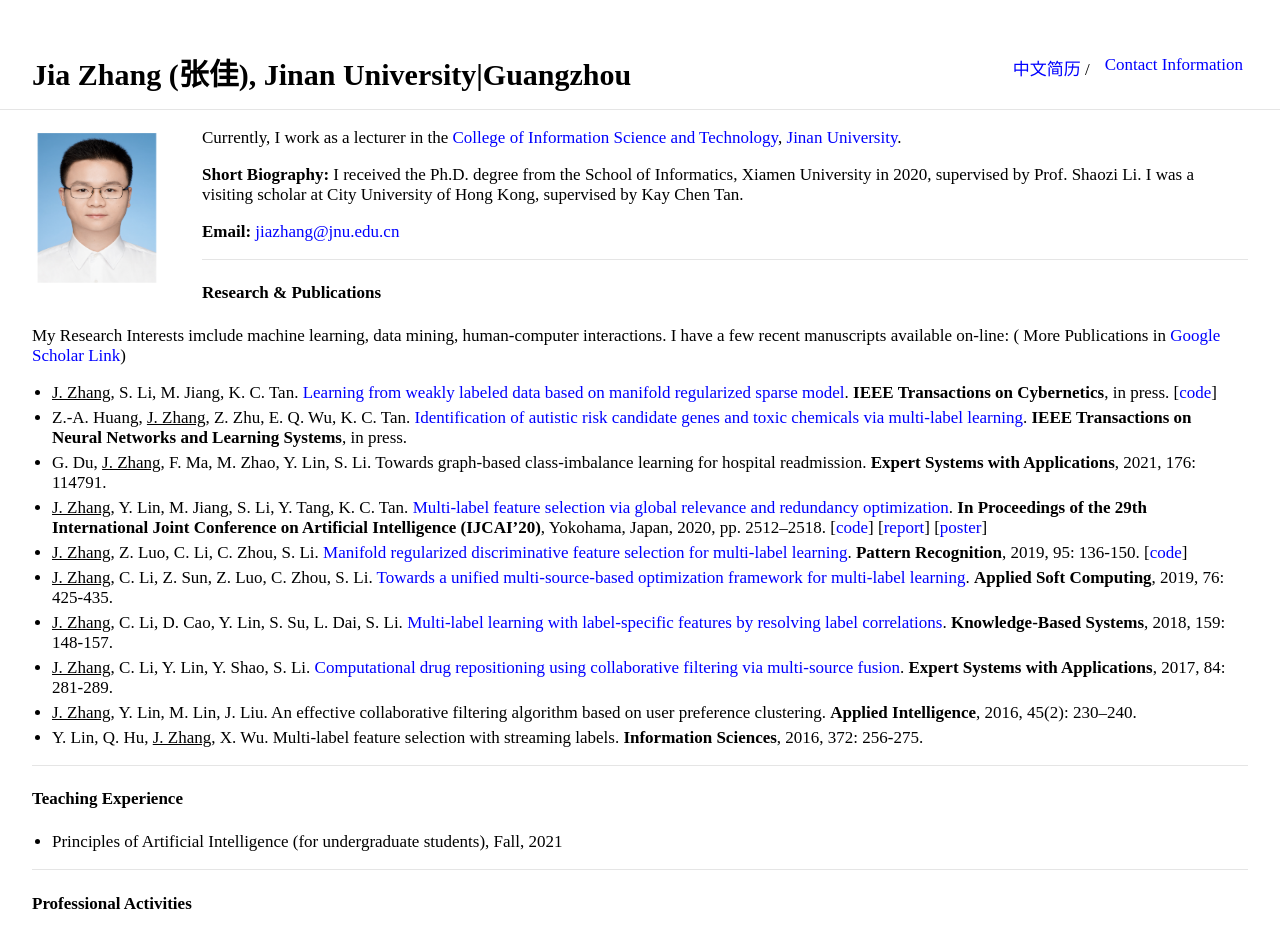
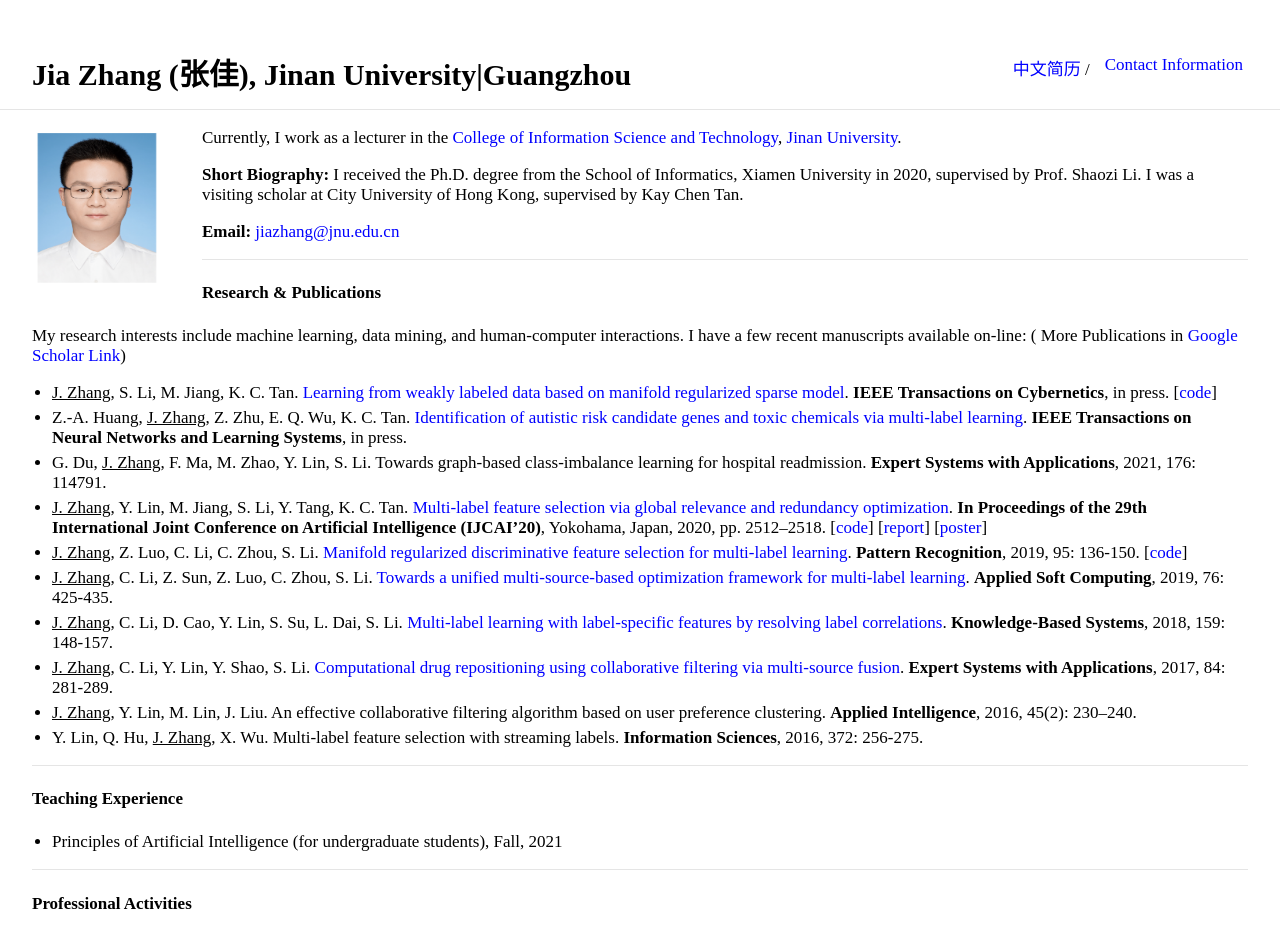
Before and after one commit to jiazhang-ml/jiazhang-ml.github.io, a Jekyll site: the page built from index.md, in a window 1280 px wide. Shown: the top 937 px of the page. Built offline with Jekyll 4.4.1, drawn with Linux system fonts in a browser that asks for light colours.

Commit message:
Update index.md

```diff
--- a/index.md
+++ b/index.md
@@ -15,7 +15,7 @@ Currently, I work as a lecturer in the [College of Information Science and Techn
 
 #### Research & Publications
 
-My Research Interests imclude machine learning, data mining, human-computer interactions. I have a few recent manuscripts available on-line: ( More Publications in [Google Scholar Link](https://scholar.google.com/citations?user=yBaTk-gAAAAJ&hl=en))
+My research interests include machine learning, data mining, and human-computer interactions. I have a few recent manuscripts available on-line: ( More Publications in [Google Scholar Link](https://scholar.google.com/citations?user=yBaTk-gAAAAJ&hl=en))
 
 * <u>J. Zhang</u>, S. Li, M. Jiang, K. C. Tan. [Learning from weakly labeled data based on manifold regularized sparse model](09185009.pdf). **IEEE Transactions on Cybernetics**, in press. [[code](MSWL-master.zip)]
 * Z.-A. Huang, <u>J. Zhang</u>, Z. Zhu, E. Q. Wu, K. C. Tan. [Identification of autistic risk candidate genes and toxic chemicals via multi-label learning](09177287.pdf). **IEEE Transactions on Neural Networks and Learning Systems**, in press.
```
